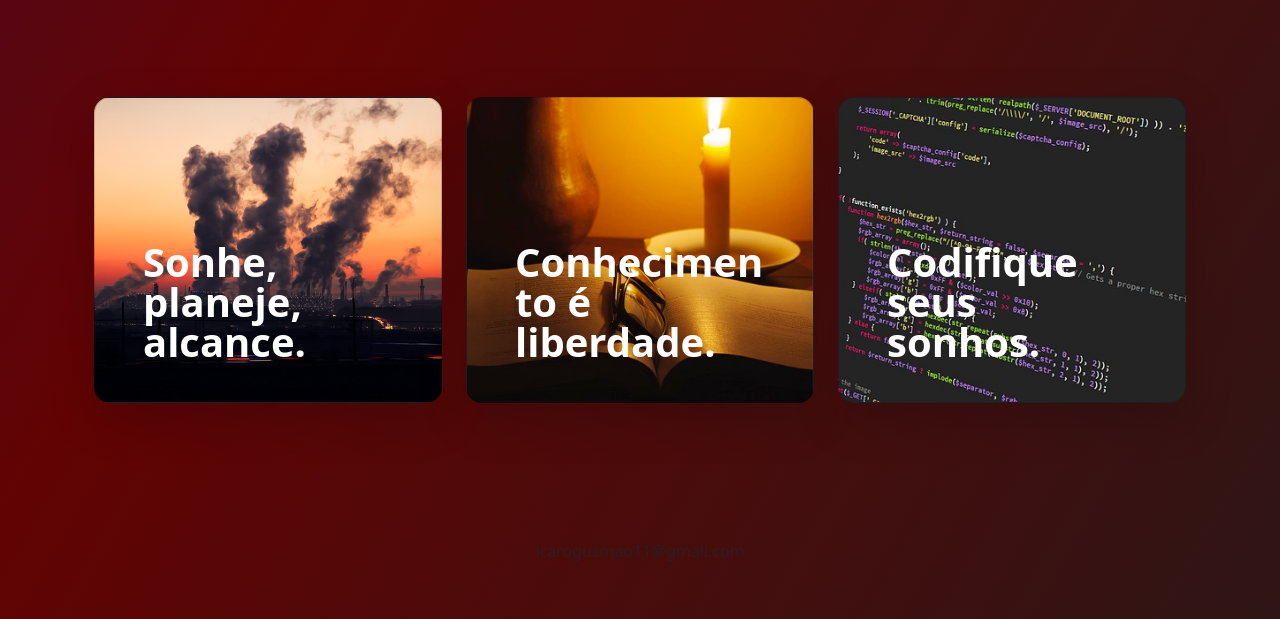
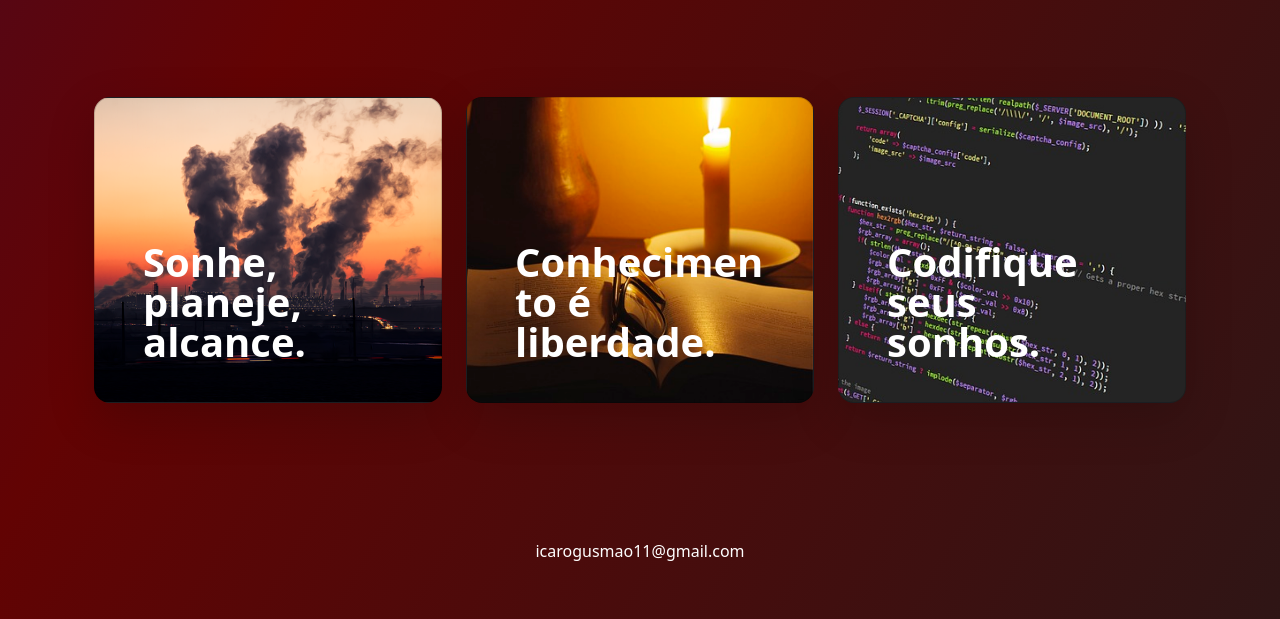
Before and after one commit to icarogusmao/my-business-card, a plain HTML site: page index.html in a window 1280 px wide. Shown: the part 531-1150 px from the top of the page. Drawn offline with nearby package versions, Linux system fonts and the light colour scheme.

Commit message:
Update index.html

```diff
--- a/index.html
+++ b/index.html
@@ -133,7 +133,7 @@
     <div class="container">
       <footer class="py-3 my-4">
 
-        <p class="text-center text-body-secondary" style="color: white;">icarogusmao11@gmail.com</p>
+        <p class="text-center text-body-secondary" style="color: white !important;" >icarogusmao11@gmail.com</p>
       </footer>
     </div>
 
```
